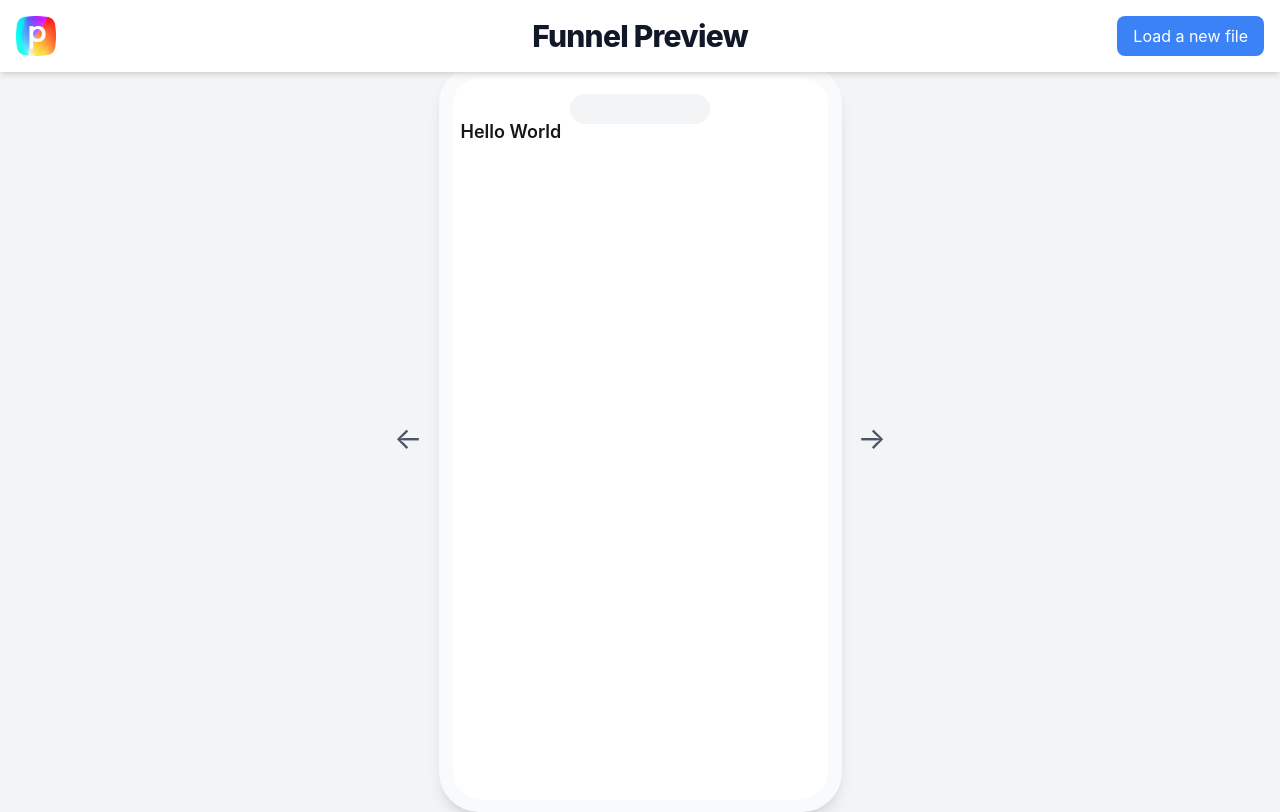
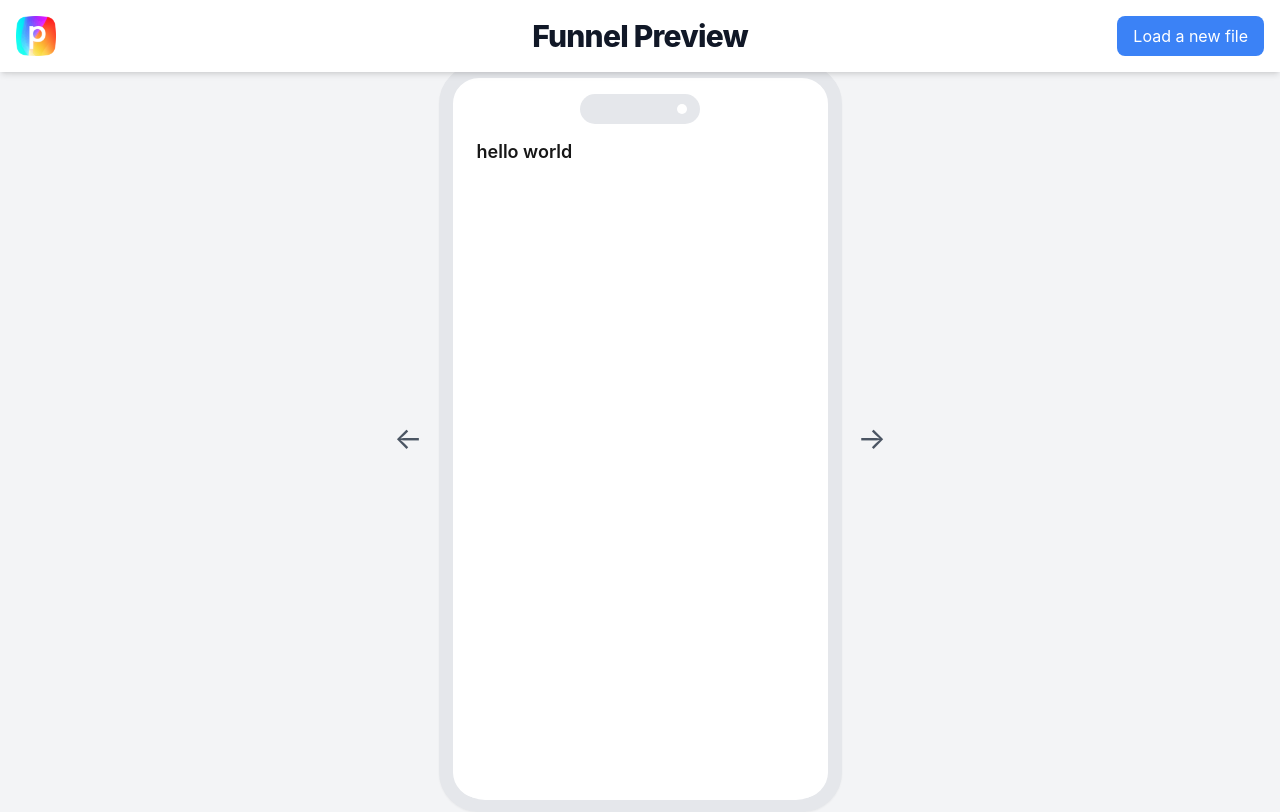
Before and after one commit to antoniocosentino/funnel-preview, a Next.js app: page / in a window 1280 px wide. Built offline with nearby package versions, Linux system fonts and the light colour scheme.

Commit message:
device frame as a HOC

```diff
--- /dev/null
+++ b/src/components/DeviceFrame.tsx
@@ -0,0 +1,20 @@
+import React, { ReactNode } from 'react';
+
+type DeviceFrameProps = {
+  children: ReactNode;
+}
+
+const DeviceFrame: React.FC<DeviceFrameProps> = ({ children }) => (
+    <div className="relative mx-auto border-gray-200 bg-white border-[14px] rounded-[2.5rem] h-[748px] w-[403px] shadow-sm">
+        <div className="absolute top-0 left-1/2 transform -translate-x-1/2 mt-4 w-[120px] h-[30px] rounded-[15px] bg-gray-200">
+            <div className="absolute top-2.5 right-2 transform -translate-x-1/2 w-[10px] h-[10px] rounded-[10px] bg-white z-10"></div>
+        </div>
+        <div className="rounded-[2rem] overflow-hidden w-[375px] h-[690px] bg-white mt-8">
+            <div className="pl-6 pt-7 text-lg font-semibold">
+                {children}
+            </div>
+        </div>
+    </div>
+);
+
+export default DeviceFrame;
--- a/src/pages/index.tsx
+++ b/src/pages/index.tsx
@@ -1,3 +1,4 @@
+import DeviceFrame from '../components/DeviceFrame';
 import Header from '../components/Header';
 
 export default function Home() {
@@ -5,22 +6,18 @@ export default function Home() {
         <div className="relative min-h-screen bg-gray-100">
             <Header />
 
-            {/* Main Content */}
             <main className="flex justify-center items-center min-h-screen pt-16">
                 <div className="relative flex items-center space-x-4">
-                    {/* Left Arrow */}
+                    {/* TODO: use a different graphical element for the arrow */}
                     <button className="text-gray-600 hover:text-gray-900 text-3xl">&#8592;</button>
 
-                    {/* Mock Device */}
-                    <div className="relative mx-auto border-gray-50 bg-white border-[14px] rounded-[2.5rem] h-[748px] w-[403px] shadow-lg">
-                        <div className="absolute top-0 left-1/2 transform -translate-x-1/2 mt-4 w-[140px] h-[30px] rounded-[15px] bg-gray-100"></div>
-                        <div className="rounded-[2rem] overflow-hidden w-[375px] h-[690px] bg-white dark:bg-gray-50 mt-8">
-                            <div className="mt-2 ml-2 text-lg font-semibold">Hello World</div>
+                    <DeviceFrame>
+                        <div>
+                            hello world
                         </div>
-                    </div>
+                    </DeviceFrame>
 
-
-                    {/* Right Arrow */}
+                    {/* TODO: use a different graphical element for the arrow */}
                     <button className="text-gray-600 hover:text-gray-900 text-3xl">&#8594;</button>
                 </div>
             </main>
```
